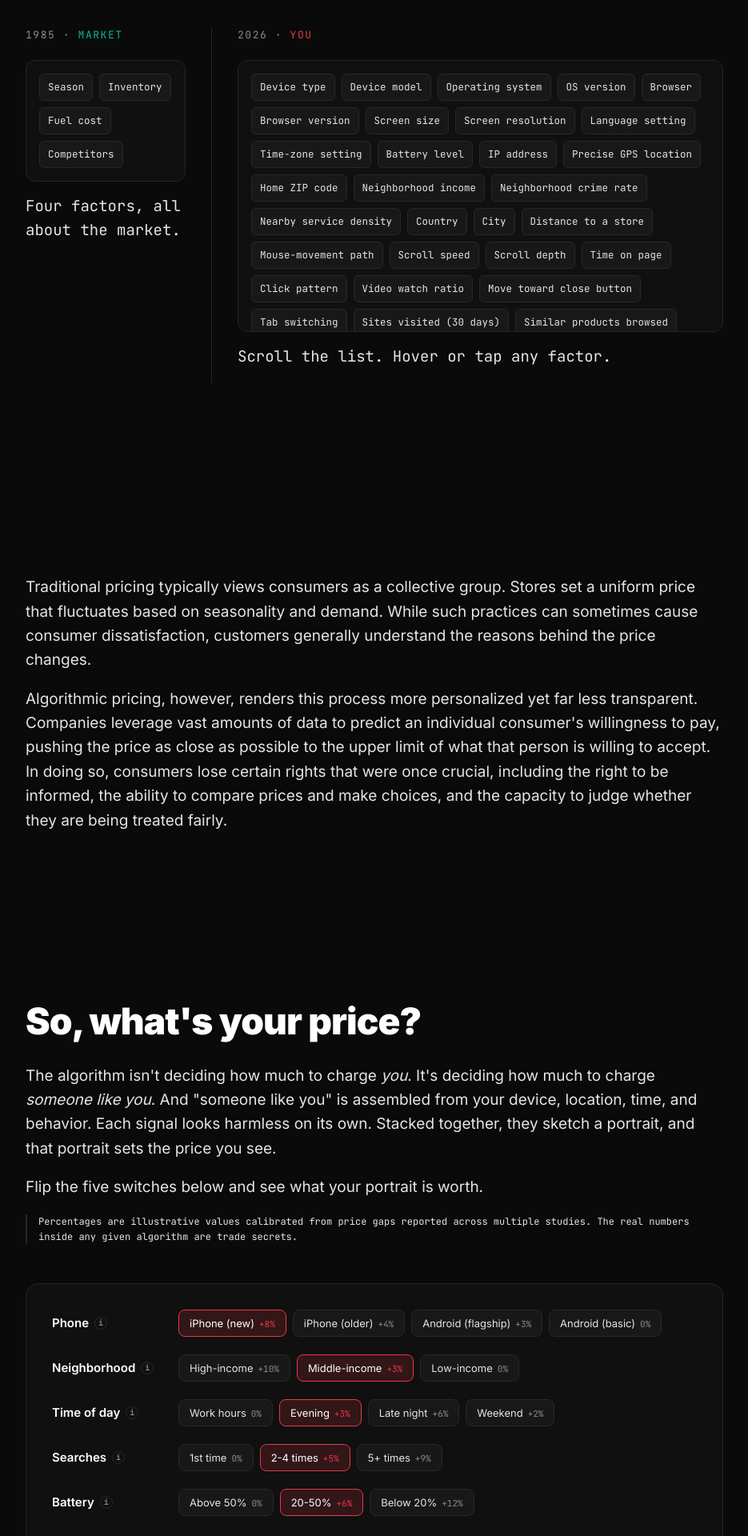
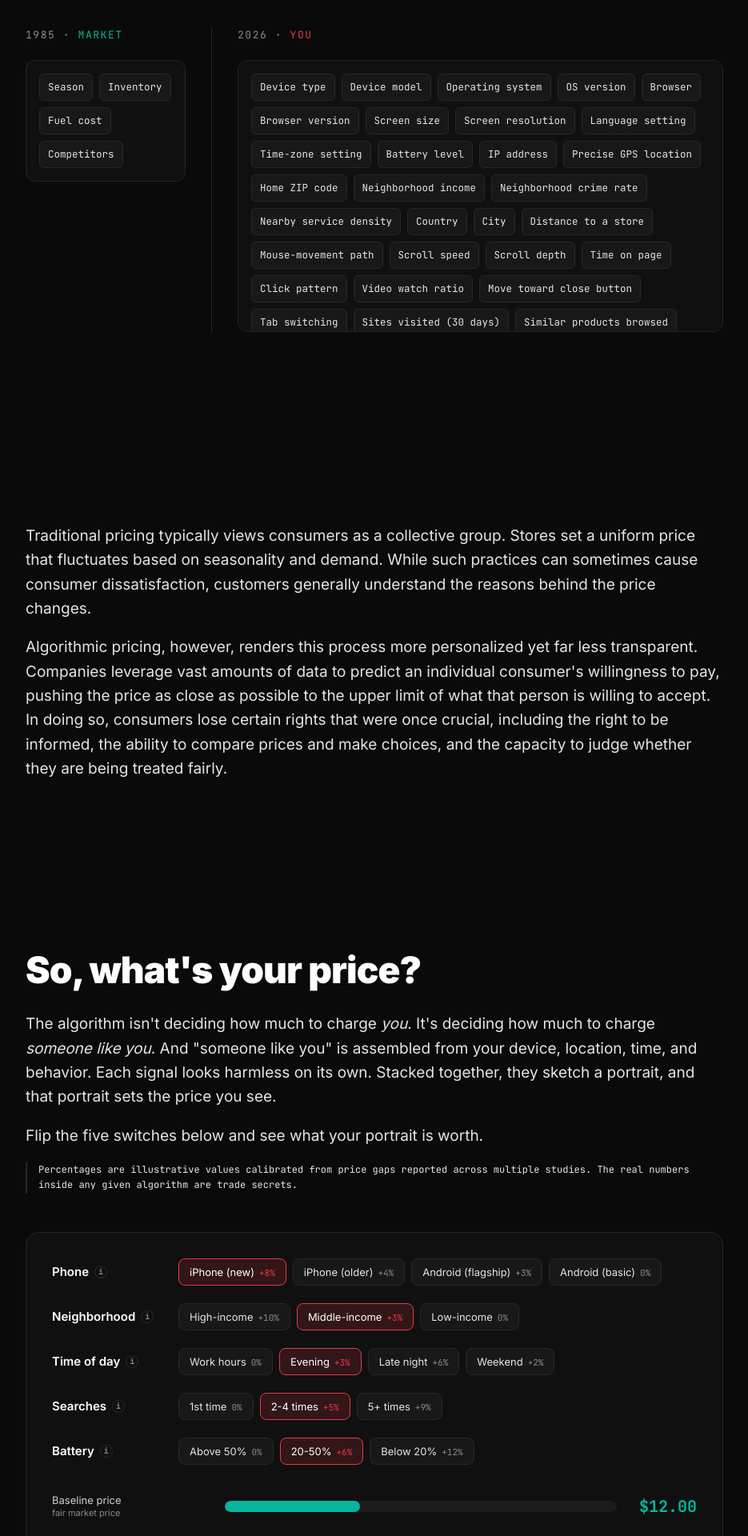
Before and after one commit to crushWu8/my-site, a Jekyll site: the page built from _posts/2026-06-18-the-price-is-watching-you.md, in a window 1280 px wide. Shown: the part 1311-3231 px from the top of the page at 80% size, without its empty margins (172-1107 px from the left). Built offline with Jekyll 4.4.1, drawn with Linux system fonts in a browser that asks for light colours; some of the changed lines change nothing that is shown.

Commit message:
new blog

```diff
--- a/_posts/2026-06-18-the-price-is-watching-you.md
+++ b/_posts/2026-06-18-the-price-is-watching-you.md
@@ -44,13 +44,11 @@
           <span class="pe-tag pe-tag-market" role="listitem">Fuel cost</span>
           <span class="pe-tag pe-tag-market" role="listitem">Competitors</span>
         </div>
-        <p class="pe-cloud-hint">Four factors, all about the market.</p>
       </div>
       <div class="pe-compare-div" aria-hidden="true"></div>
       <div class="pe-compare-col pe-you-col">
         <div class="pe-col-head">2026 &middot; <span class="red">You</span></div>
         <div class="pe-cloud" id="pe-cloud" role="list" aria-label="47 documented pricing factors"></div>
-        <p class="pe-cloud-hint">Scroll the list. Hover or tap any factor.</p>
       </div>
     </div>
   </section>
@@ -185,7 +183,6 @@
   transition:background .15s ease, color .15s ease, border-color .15s ease, transform .15s ease}
 .pe-tag:hover, .pe-tag:focus-visible{background:rgba(230,57,70,.14); border-color:var(--pe-red); color:var(--pe-strong); transform:translateY(-1px); outline:none}
 .pe-tag-market:hover{background:rgba(6,182,160,.14); border-color:var(--pe-teal); color:var(--pe-strong)}
-.pe-cloud-hint{font-family:"JetBrains Mono",monospace; font-size:12px; color:var(--pe-muted); margin-top:16px!important}
 @media(max-width:760px){
   .pe-compare{grid-template-columns:1fr; gap:36px}
   .pe-compare-div{display:none}
@@ -198,7 +195,6 @@
   transition:opacity .12s ease, transform .12s ease}
 :root[data-theme="light"] .pe-tooltip{background:#ffffff; border-color:#e2e5e9; color:#1f2937; box-shadow:0 14px 40px rgba(0,0,0,.18)}
 .pe-tooltip.show{opacity:1; transform:none}
-.pe-tooltip .pe-tt-src{display:block; margin-top:8px; font-family:"JetBrains Mono",monospace; font-size:11px; color:#8a8a8a}
 
 /* pull quote */
 
@@ -264,54 +260,55 @@
   document.querySelectorAll('.pe .reveal').forEach(function(el){ io.observe(el); });
 
   /* ---------- Section 2 · 47-factor tag cloud ---------- */
+  // Factor descriptions and sources are kept here as comments for later use (not shown on hover for now).
   var FACTORS = [
-    ["Device type","iPhone users are quoted higher prices.","Mone et al., 2026"],
-    ["Device model","Newer, pricier hardware signals higher willingness to pay.","FTC 6(b)"],
-    ["Operating system","iOS vs Android shifts your baseline price.","FTC 6(b)"],
-    ["OS version","An up-to-date OS hints at a higher-spending profile.","FTC 6(b)"],
-    ["Browser","Browser choice correlates with spending habits.","FTC 6(b)"],
-    ["Browser version","A stale version can flag a price-sensitive user.","FTC 6(b)"],
-    ["Screen size","Larger, premium screens nudge the price up.","FTC 6(b)"],
-    ["Screen resolution","High-DPI displays signal a premium device.","FTC 6(b)"],
-    ["Language setting","Your locale decides which price tier you land in.","FTC 6(b)"],
-    ["Time-zone setting","Reveals where and when you really are.","FTC 6(b)"],
-    ["Battery level","Low battery reads as urgency, so the price goes up.","Kumar et al., 2026"],
-    ["IP address","Maps you to a region and a price band.","FTC 6(b)"],
-    ["Precise GPS location","Pins you to a neighborhood-level price.","FTC 6(b)"],
-    ["Home ZIP code","Used to infer income and adjust the quote.","FTC 6(b)"],
-    ["Neighborhood income","Wealthier blocks get higher quotes.","FTC 6(b)"],
-    ["Neighborhood crime rate","Feeds risk and urgency models.","Kumar et al., 2026"],
-    ["Nearby service density","Fewer alternatives nearby means a higher price.","Kumar et al., 2026"],
-    ["Country","Sets your national price tier.","FTC 6(b)"],
-    ["City","City-level demand shifts your price.","FTC 6(b)"],
-    ["Distance to a store","Far from a store means less ability to walk away.","FTC 6(b)"],
-    ["Mouse-movement path","Hesitation and hovering reveal intent.","FTC 6(b)"],
-    ["Scroll speed","Fast scrolling vs careful reading signals urgency.","FTC 6(b)"],
-    ["Scroll depth","How far you read flags how committed you are.","FTC 6(b)"],
-    ["Time on page","Longer dwell time reads as higher intent.","FTC 6(b)"],
-    ["Click pattern","Repeated clicks signal you're hooked.","FTC 6(b)"],
-    ["Video watch ratio","Finishing the demo flags strong interest.","FTC 6(b)"],
-    ["Move toward close button","Exit intent can trigger a different price.","FTC 6(b)"],
-    ["Tab switching","Comparison-shopping behavior is detected.","FTC 6(b)"],
-    ["Sites visited (30 days)","Your browsing trail builds a spending profile.","FTC 6(b)"],
-    ["Similar products browsed","Past browsing predicts willingness to pay.","Shiller, 2020"],
-    ["Cart added then abandoned","Abandonment is read as a price-sensitivity signal.","FTC 6(b)"],
-    ["Purchase history","What you bought before predicts what you'll pay now.","Shiller, 2020"],
-    ["Inferred price sensitivity","A model guesses how much a discount sways you.","Shiller, 2020"],
-    ["Searches for this item","Repeated searches read as rising intent.","FTC 6(b)"],
-    ["Cross-device behavior","Your phone and laptop are linked into one profile.","FTC 6(b)"],
-    ["Membership tier","Loyalty status can raise or lower your price.","FTC 6(b)"],
-    ["Account age","How long you've been a customer shifts the quote.","FTC 6(b)"],
-    ["Email address","The hub that ties every other signal together.","FTC 6(b)"],
-    ["Payment method","Card vs wallet hints at spending power.","FTC 6(b)"],
-    ["Card-issuing bank","Your bank can act as a proxy for income.","FTC 6(b)"],
-    ["Gender","Inferred gender feeds the price model.","FTC 6(b)"],
-    ["Inferred household stage","Labels like 'new parent' target your urgency.","FTC 6(b)"],
-    ["Current time","Time of day shifts demand and price.","FTC 6(b)"],
-    ["Day of week","Weekday vs weekend changes the quote.","FTC 6(b)"],
-    ["Local weather","Weather nudges demand-based pricing.","FTC 6(b)"],
-    ["Local events","A nearby concert or game spikes prices.","FTC 6(b)"],
-    ["Nearby search volume","Rising demand around you raises your price.","FTC 6(b)"]
+    "Device type",               // iPhone users are quoted higher prices. (Mone et al., 2026)
+    "Device model",              // Newer, pricier hardware signals higher willingness to pay. (FTC 6(b))
+    "Operating system",          // iOS vs Android shifts your baseline price. (FTC 6(b))
+    "OS version",                // An up-to-date OS hints at a higher-spending profile. (FTC 6(b))
+    "Browser",                   // Browser choice correlates with spending habits. (FTC 6(b))
+    "Browser version",           // A stale version can flag a price-sensitive user. (FTC 6(b))
+    "Screen size",               // Larger, premium screens nudge the price up. (FTC 6(b))
+    "Screen resolution",         // High-DPI displays signal a premium device. (FTC 6(b))
+    "Language setting",          // Your locale decides which price tier you land in. (FTC 6(b))
+    "Time-zone setting",         // Reveals where and when you really are. (FTC 6(b))
+    "Battery level",             // Low battery reads as urgency, so the price goes up. (Kumar et al., 2026)
+    "IP address",                // Maps you to a region and a price band. (FTC 6(b))
+    "Precise GPS location",      // Pins you to a neighborhood-level price. (FTC 6(b))
+    "Home ZIP code",             // Used to infer income and adjust the quote. (FTC 6(b))
+    "Neighborhood income",       // Wealthier blocks get higher quotes. (FTC 6(b))
+    "Neighborhood crime rate",   // Feeds risk and urgency models. (Kumar et al., 2026)
+    "Nearby service density",    // Fewer alternatives nearby means a higher price. (Kumar et al., 2026)
+    "Country",                   // Sets your national price tier. (FTC 6(b))
+    "City",                      // City-level demand shifts your price. (FTC 6(b))
+    "Distance to a store",       // Far from a store means less ability to walk away. (FTC 6(b))
+    "Mouse-movement path",       // Hesitation and hovering reveal intent. (FTC 6(b))
+    "Scroll speed",              // Fast scrolling vs careful reading signals urgency. (FTC 6(b))
+    "Scroll depth",              // How far you read flags how committed you are. (FTC 6(b))
+    "Time on page",              // Longer dwell time reads as higher intent. (FTC 6(b))
+    "Click pattern",             // Repeated clicks signal you're hooked. (FTC 6(b))
+    "Video watch ratio",         // Finishing the demo flags strong interest. (FTC 6(b))
+    "Move toward close button",  // Exit intent can trigger a different price. (FTC 6(b))
+    "Tab switching",             // Comparison-shopping behavior is detected. (FTC 6(b))
+    "Sites visited (30 days)",   // Your browsing trail builds a spending profile. (FTC 6(b))
+    "Similar products browsed",  // Past browsing predicts willingness to pay. (Shiller, 2020)
+    "Cart added then abandoned", // Abandonment is read as a price-sensitivity signal. (FTC 6(b))
+    "Purchase history",          // What you bought before predicts what you'll pay now. (Shiller, 2020)
+    "Inferred price sensitivity",// A model guesses how much a discount sways you. (Shiller, 2020)
+    "Searches for this item",    // Repeated searches read as rising intent. (FTC 6(b))
+    "Cross-device behavior",     // Your phone and laptop are linked into one profile. (FTC 6(b))
+    "Membership tier",           // Loyalty status can raise or lower your price. (FTC 6(b))
+    "Account age",               // How long you've been a customer shifts the quote. (FTC 6(b))
+    "Email address",             // The hub that ties every other signal together. (FTC 6(b))
+    "Payment method",            // Card vs wallet hints at spending power. (FTC 6(b))
+    "Card-issuing bank",         // Your bank can act as a proxy for income. (FTC 6(b))
+    "Gender",                    // Inferred gender feeds the price model. (FTC 6(b))
+    "Inferred household stage",  // Labels like 'new parent' target your urgency. (FTC 6(b))
+    "Current time",              // Time of day shifts demand and price. (FTC 6(b))
+    "Day of week",               // Weekday vs weekend changes the quote. (FTC 6(b))
+    "Local weather",             // Weather nudges demand-based pricing. (FTC 6(b))
+    "Local events",              // A nearby concert or game spikes prices. (FTC 6(b))
+    "Nearby search volume"       // Rising demand around you raises your price. (FTC 6(b))
   ];
   var cloud = document.getElementById('pe-cloud');
   var tip = document.getElementById('pe-tooltip');
@@ -327,24 +324,11 @@
     tip.style.top = top + 'px';
   }
   function hideTip(){ tip.classList.remove('show'); tip.setAttribute('aria-hidden','true'); }
-  FACTORS.forEach(function(f){
+  // Render labels only. No hover tooltip, so the You factors behave like the Market factors.
+  FACTORS.forEach(function(label){
     var t = document.createElement('span');
-    t.className = 'pe-tag'; t.textContent = f[0];
-    t.setAttribute('role','listitem'); t.tabIndex = 0;
-    var html = f[1] + '<span class="pe-tt-src">' + f[2] + '</span>';
-    function place(ev){
-      var rect = t.getBoundingClientRect();
-      var px = ev.clientX || (rect.left + rect.width/2);
-      showTip(html, px, rect.top);
-    }
-    t.addEventListener('mouseenter', place);
-    t.addEventListener('mousemove', place);
-    t.addEventListener('mouseleave', hideTip);
-    t.addEventListener('focus', function(){
-      var rect = t.getBoundingClientRect();
-      showTip(html, rect.left + rect.width/2, rect.top);
-    });
-    t.addEventListener('blur', hideTip);
+    t.className = 'pe-tag'; t.textContent = label;
+    t.setAttribute('role','listitem');
     cloud.appendChild(t);
   });
 
```
Also changed, not shown: 2 other files.
